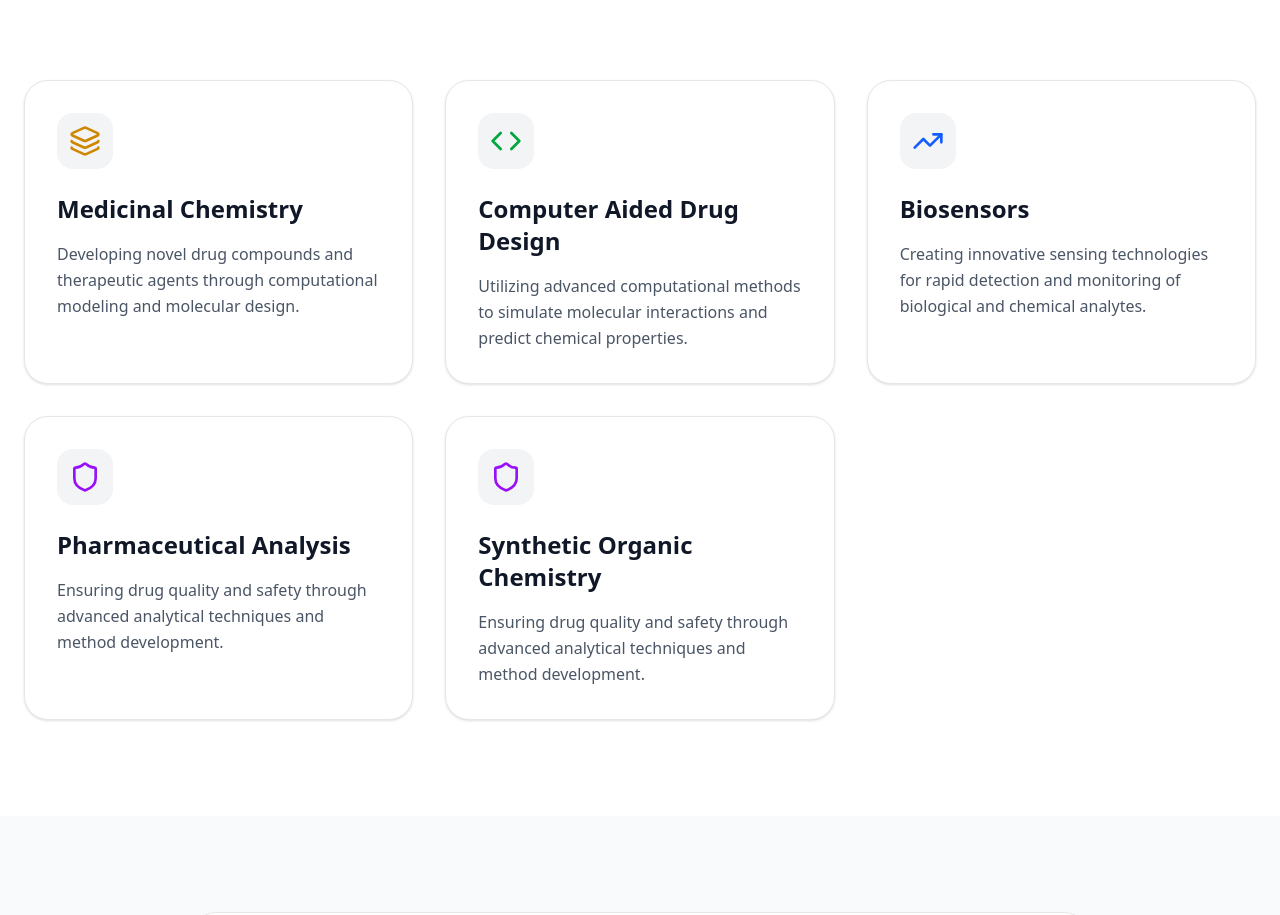
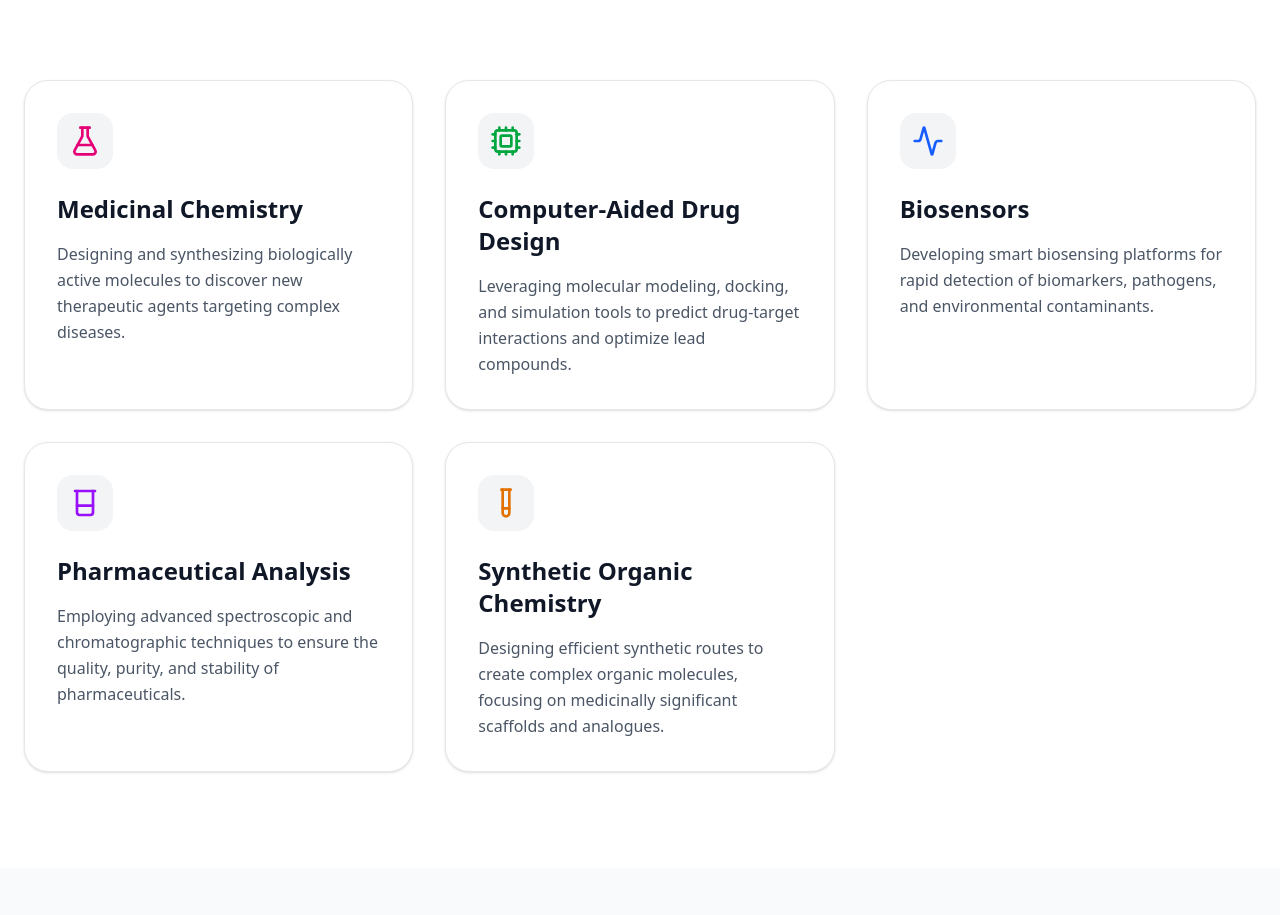
Before and after one commit to Animeshmitra08/GoodWillComputingLab, a React (Vite) app: page / in a window 1280 px wide. Shown: the part 1403-2318 px from the top of the page. Built offline with nearby package versions, Linux system fonts and the light colour scheme.

Commit message:
research area corrected

```diff
--- a/src/Components/LandingPage.tsx
+++ b/src/Components/LandingPage.tsx
@@ -1,5 +1,5 @@
 import { useEffect, useState } from "react";
-import { Code, Layers, Shield, Star, TrendingUp } from "lucide-react";
+import { Activity, Beaker, Cpu, FlaskConical, Star, TestTube } from "lucide-react";
 import professor from "../assets/Dr. Kalicharan Sharma.png";
 
 const LandingPage: React.FC = () => {
@@ -100,30 +100,34 @@ const LandingPage: React.FC = () => {
           <div className="grid md:grid-cols-3 gap-8">
             {[
               {
-                icon: <Layers className="w-8 h-8 text-yellow-600" />,
+                icon: <FlaskConical className="w-8 h-8 text-pink-600" />,
                 title: "Medicinal Chemistry",
-                description: "Developing novel drug compounds and therapeutic agents through computational modeling and molecular design."
+                description:
+                  "Designing and synthesizing biologically active molecules to discover new therapeutic agents targeting complex diseases.",
               },
               {
-                icon: <Code className="w-8 h-8 text-green-600" />,
-                title: "Computer Aided Drug Design",
-
-                description: "Utilizing advanced computational methods to simulate molecular interactions and predict chemical properties."
+                icon: <Cpu className="w-8 h-8 text-green-600" />,
+                title: "Computer-Aided Drug Design",
+                description:
+                  "Leveraging molecular modeling, docking, and simulation tools to predict drug-target interactions and optimize lead compounds.",
               },
               {
-                icon: <TrendingUp className="w-8 h-8 text-blue-600" />,
+                icon: <Activity className="w-8 h-8 text-blue-600" />,
                 title: "Biosensors",
-                description: "Creating innovative sensing technologies for rapid detection and monitoring of biological and chemical analytes."
+                description:
+                  "Developing smart biosensing platforms for rapid detection of biomarkers, pathogens, and environmental contaminants.",
               },
               {
-                icon: <Shield className="w-8 h-8 text-purple-600" />,
+                icon: <Beaker className="w-8 h-8 text-purple-600" />,
                 title: "Pharmaceutical Analysis",
-                description: "Ensuring drug quality and safety through advanced analytical techniques and method development."
+                description:
+                  "Employing advanced spectroscopic and chromatographic techniques to ensure the quality, purity, and stability of pharmaceuticals.",
               },
               {
-                icon: <Shield className="w-8 h-8 text-purple-600" />,
+                icon: <TestTube className="w-8 h-8 text-amber-600" />,
                 title: "Synthetic Organic Chemistry",
-                description: "Ensuring drug quality and safety through advanced analytical techniques and method development."
+                description:
+                  "Designing efficient synthetic routes to create complex organic molecules, focusing on medicinally significant scaffolds and analogues.",
               }
             ].map((feature, i) => (
               <div key={i} className="group p-8 bg-white rounded-3xl border border-gray-200 hover:border-gray-300 transition-all duration-500 hover:shadow-xl transform hover:-translate-y-2 shadow-sm">
```
